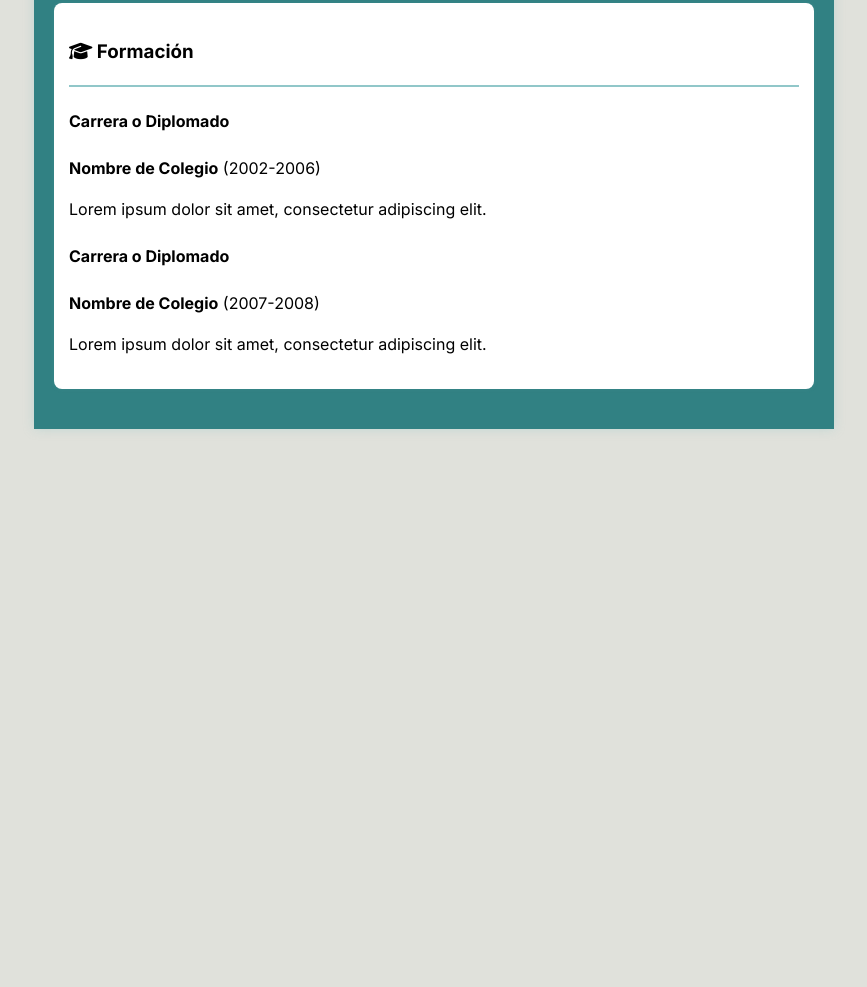
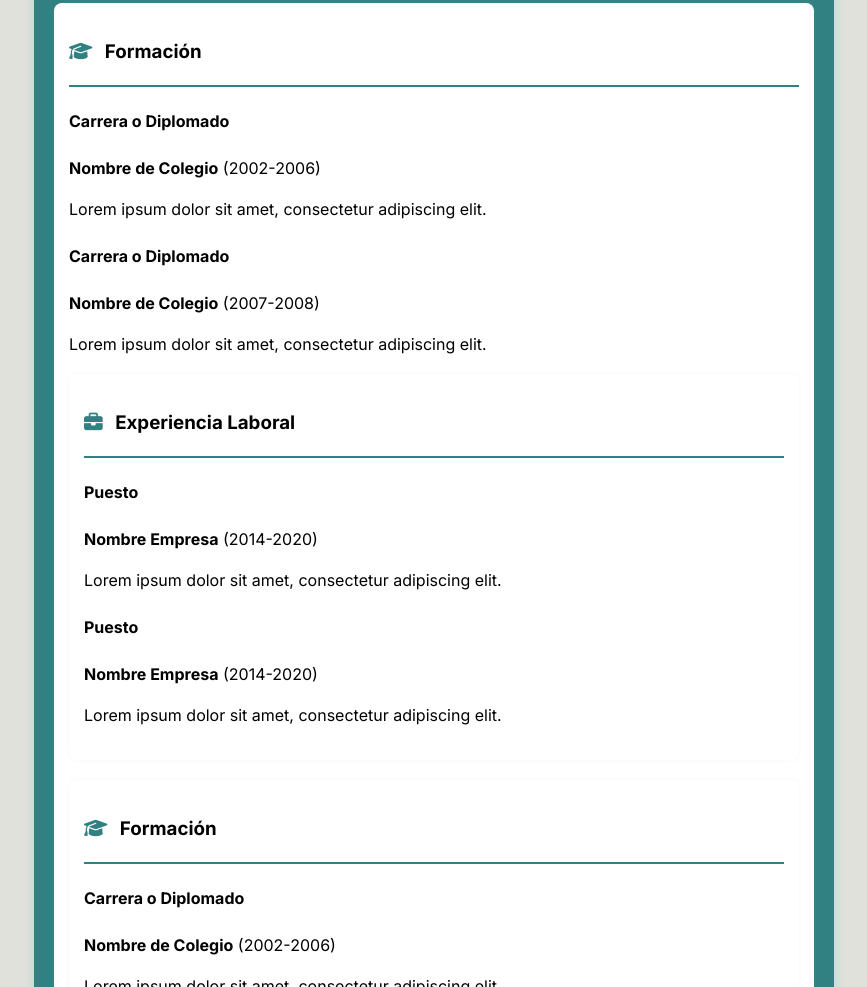
Before and after one commit to NeftisIsHere/semana-3, a plain HTML site: page index.html in a window 1280 px wide. Shown: the part 1813-2800 px from the top of the page, without its empty margins (206-1073 px from the left). Before the commit the page ends 2306 px from the top, so only its background shows below. Drawn offline with Linux system fonts and the light colour scheme.

Commit message:
Añadido secciones restantes y CSS

```diff
--- a/index.html
+++ b/index.html
@@ -78,6 +78,37 @@
                 <p><strong>Nombre de Colegio</strong> (2007-2008)</p>
                 <p>Lorem ipsum dolor sit amet, consectetur adipiscing elit.</p>
             </article>
+
+
+            <section>
+                <h3><i class="fas fa-briefcase"></i> Experiencia Laboral</h3>
+                <hr>
+                <article>
+                    <h4>Puesto</h4>
+                    <p><strong>Nombre Empresa</strong> (2014-2020)</p>
+                    <p>Lorem ipsum dolor sit amet, consectetur adipiscing elit.</p>
+                </article>
+                <article>
+                    <h4>Puesto</h4>
+                    <p><strong>Nombre Empresa</strong> (2014-2020)</p>
+                    <p>Lorem ipsum dolor sit amet, consectetur adipiscing elit.</p>
+                </article>
+            </section>
+
+            <section>
+                <h3><i class="fas fa-graduation-cap"></i> Formación</h3>
+                <hr>
+                <article>
+                    <h4>Carrera o Diplomado</h4>
+                    <p><strong>Nombre de Colegio</strong> (2002-2006)</p>
+                    <p>Lorem ipsum dolor sit amet, consectetur adipiscing elit.</p>
+                </article>
+                <article>
+                    <h4>Carrera o Diplomado</h4>
+                    <p><strong>Nombre de Colegio</strong> (2007-2008)</p>
+                    <p>Lorem ipsum dolor sit amet, consectetur adipiscing elit.</p>
+                </article>
+            </section>
         </main>
 
     </body>
--- a/style.css
+++ b/style.css
@@ -63,7 +63,7 @@ section{
 section hr{
     border: 0;
     height: 2px;
-    background: #91c7c9;
+    background: #318183;
     margin: 10px 0;
 }
 
@@ -75,6 +75,19 @@ ul li{
 }
 address p{
     margin: 5px 0;
+}
+address a{
+    color: #216cae;
+    text-decoration: none;
+}
+
+i{
+    color: #318183;
+    margin-right: 8px;
+}
+
+article{
+    margin-bottom: 15px;
 }
 
 /* Creación de clase*/
```
